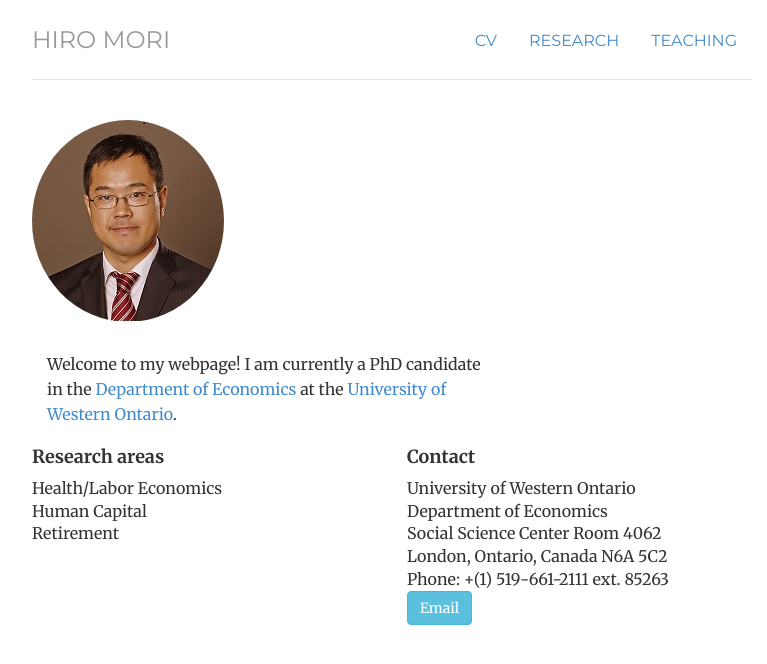
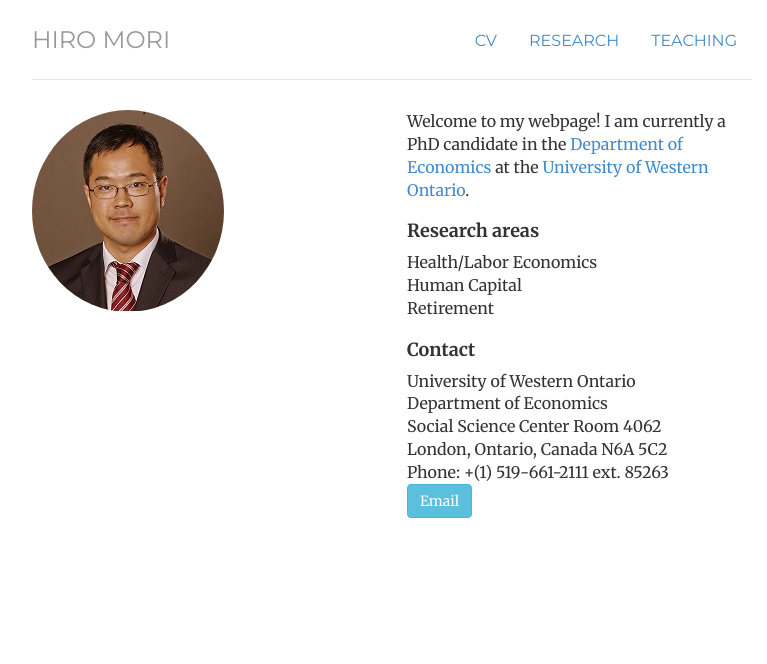
Before and after one commit to morihiroaki/morihiroaki.github.io, a Jekyll site: the page built from index.html, in a window 1280 px wide. Shown: the top 664 px of the page, without its empty margins (248-1015 px from the left). Built offline with Jekyll 4.4.1, drawn with Linux system fonts in a browser that asks for light colours.

Commit message:
Update index.html

```diff
--- a/index.html
+++ b/index.html
@@ -7,16 +7,16 @@ teaching: passive
 description:
 ---
 <!--div class="jumbotron"-->
-<div class="row marketing">
-              <div class='col-sm-15'>
+<div class="row">
+              <div class='col-sm-6'>
             	<img  class="img-circle avatar" alt="Hiro Mori" src="files/portrait.jpg">
              </div>
-             <div itemscope itemtype="http://data-vocabulary.org/Person" class="col-sm-8">
+             <div class='col-sm-6'>
               <p> Welcome to my webpage! I am currently a PhD candidate in the <a href="http://economics.uwo.ca/">Department of Economics</a> at the <a href="http://www.uwo.ca/">University of Western Ontario</a>.  </p>
               <!--a class="btn btn-primary" href="/cv.html">CV</a-->
               <!--a class="btn btn-warning" href="/research.html">Research</a-->
               <!--a class="btn btn-danger" href="/teaching.html">Teaching</a-->
-             </div>
+              </div>
     <br/>
     <div class='row'>
               <div class='col-md-6'>
```
